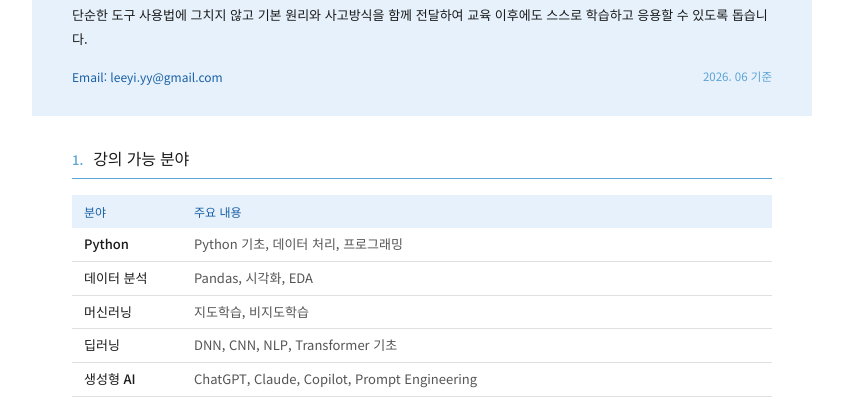
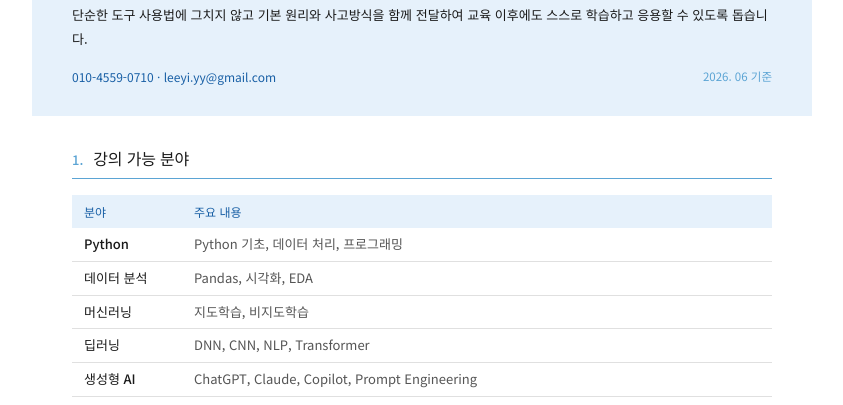
Before and after one commit to YounginLEE/resume, a plain HTML site: page index.html in a window 1280 px wide. Shown: the part 198-603 px from the top of the page, without its empty margins (218-1061 px from the left). Drawn offline with Linux system fonts and the light colour scheme.

Commit message:
minor change (2026.06.24)

```diff
--- a/index.html
+++ b/index.html
@@ -95,7 +95,7 @@
       <p>AI 연구·개발·교육 현장을 모두 경험했으며, Python · AI 기초부터 Agentic AI · 바이브 코딩까지 교육 가능한 AI 강사.</p>
       <p>수강생이 AI를 현업에 적용하여 실질적인 성과를 만들 수 있도록 돕는 동시에,<br>단순한 도구 사용법에 그치지 않고 기본 원리와 사고방식을 함께 전달하여 교육 이후에도 스스로 학습하고 응용할 수 있도록 돕습니다.</p>
     </div>
-    <div class="contact"><span>Email: leeyi.yy@gmail.com</span><span class="date-tag">2026. 06 기준</span></div>
+    <div class="contact"><span>010-4559-0710 · leeyi.yy@gmail.com</span><span class="date-tag">2026. 06 기준</span></div>
   </div>
 
   <div class="body">
@@ -109,7 +109,7 @@
           <tr><td>Python</td><td>Python 기초, 데이터 처리, 프로그래밍</td></tr>
           <tr><td>데이터 분석</td><td>Pandas, 시각화, EDA</td></tr>
           <tr><td>머신러닝</td><td>지도학습, 비지도학습</td></tr>
-          <tr><td>딥러닝</td><td>DNN, CNN, NLP, Transformer 기초</td></tr>
+          <tr><td>딥러닝</td><td>DNN, CNN, NLP, Transformer</td></tr>
           <tr><td>생성형 AI</td><td>ChatGPT, Claude, Copilot, Prompt Engineering</td></tr>
           <tr><td>AI Agent</td><td>Agent 설계, Multi-Agent, Tool Calling, RAG</td></tr>
           <tr><td>바이브 코딩</td><td>Cursor, Claude Code, Codex, AI 기반 개발 워크플로우</td></tr>
```
